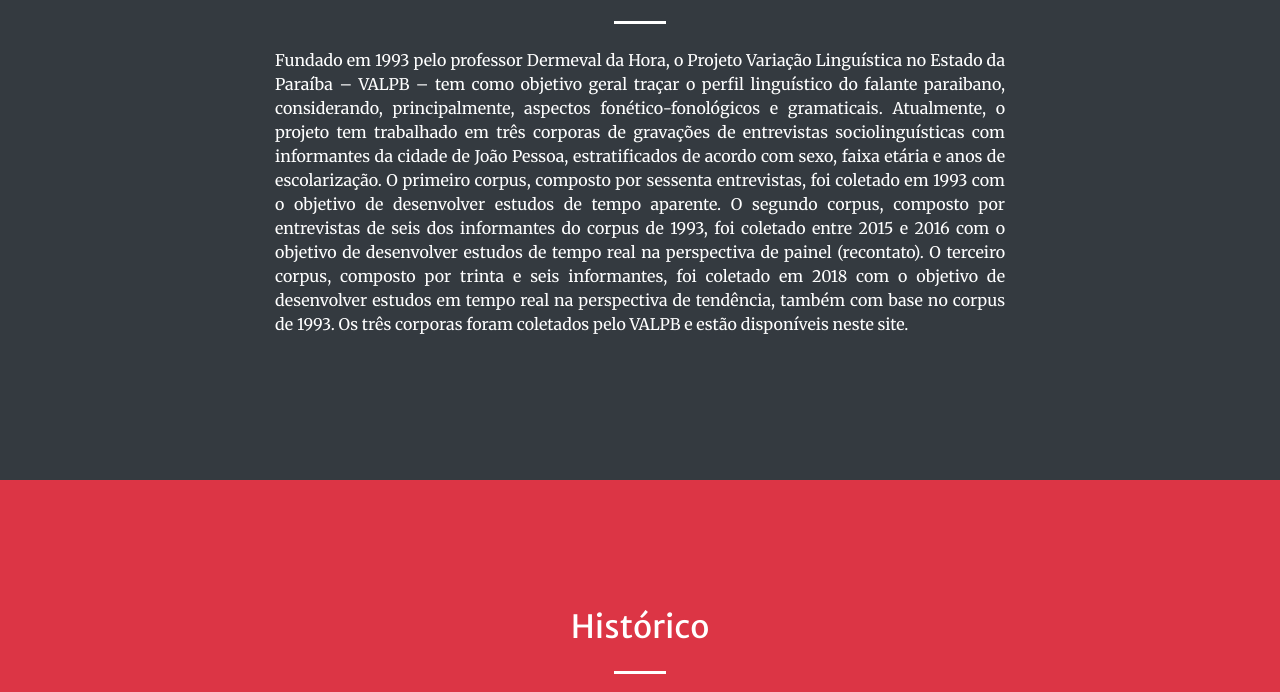
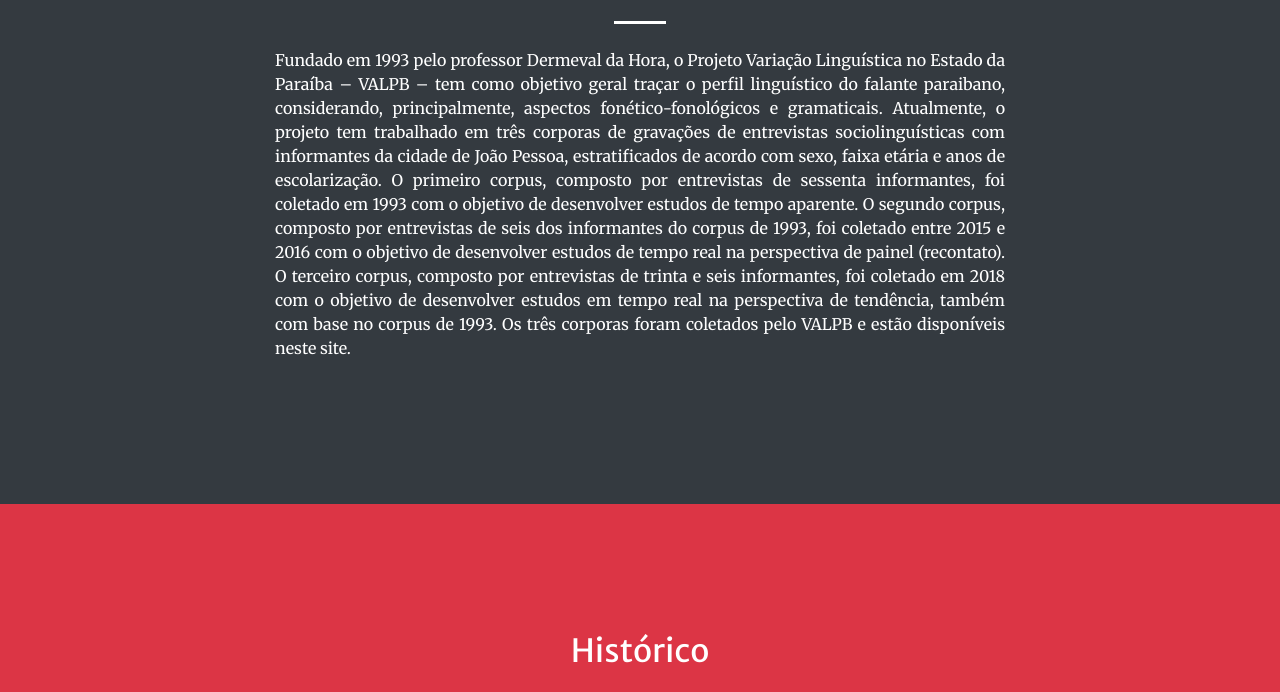
Before and after one commit to projetovalpb/home, a website with bundled scripts: page index.html in a window 1280 px wide. Shown: the part 969-1661 px from the top of the page. Built offline with nearby package versions, Linux system fonts and the light colour scheme.

Commit message:
Add files via upload

```diff
--- a/index.html
+++ b/index.html
@@ -82,7 +82,7 @@
         <div class="col-lg-8 text-center">
           <h2 class="text-white mt-0">VALPB</h2>
           <hr class="divider light my-4">
-           <p class="text-justify">Fundado em 1993 pelo professor Dermeval da Hora, o Projeto Variação Linguística no Estado da Paraíba – VALPB – tem como objetivo geral traçar o perfil linguístico do falante paraibano, considerando, principalmente, aspectos fonético-fonológicos e gramaticais. Atualmente, o projeto tem trabalhado em três corporas de gravações de entrevistas sociolinguísticas com informantes da cidade de João Pessoa, estratificados de acordo com sexo, faixa etária e anos de escolarização. O primeiro corpus, composto por sessenta entrevistas, foi coletado em 1993 com o objetivo de desenvolver estudos de tempo aparente. O segundo corpus, composto por entrevistas de seis dos informantes do corpus de 1993, foi coletado entre 2015 e 2016 com o objetivo de desenvolver estudos de tempo real na perspectiva de painel (recontato). O terceiro corpus, composto por trinta e seis informantes, foi coletado em 2018 com o objetivo de desenvolver estudos em tempo real na perspectiva de tendência, também com base no corpus de 1993. Os três corporas foram coletados pelo VALPB e estão disponíveis neste site. </P>
+           <p class="text-justify">Fundado em 1993 pelo professor Dermeval da Hora, o Projeto Variação Linguística no Estado da Paraíba – VALPB – tem como objetivo geral traçar o perfil linguístico do falante paraibano, considerando, principalmente, aspectos fonético-fonológicos e gramaticais. Atualmente, o projeto tem trabalhado em três corporas de gravações de entrevistas sociolinguísticas com informantes da cidade de João Pessoa, estratificados de acordo com sexo, faixa etária e anos de escolarização. O primeiro corpus, composto por entrevistas de sessenta informantes, foi coletado em 1993 com o objetivo de desenvolver estudos de tempo aparente. O segundo corpus, composto por entrevistas de seis dos informantes do corpus de 1993, foi coletado entre 2015 e 2016 com o objetivo de desenvolver estudos de tempo real na perspectiva de painel (recontato). O terceiro corpus, composto por entrevistas de trinta e seis informantes, foi coletado em 2018 com o objetivo de desenvolver estudos em tempo real na perspectiva de tendência, também com base no corpus de 1993. Os três corporas foram coletados pelo VALPB e estão disponíveis neste site. </P>
   </p>
         </div>
       </div>
```
